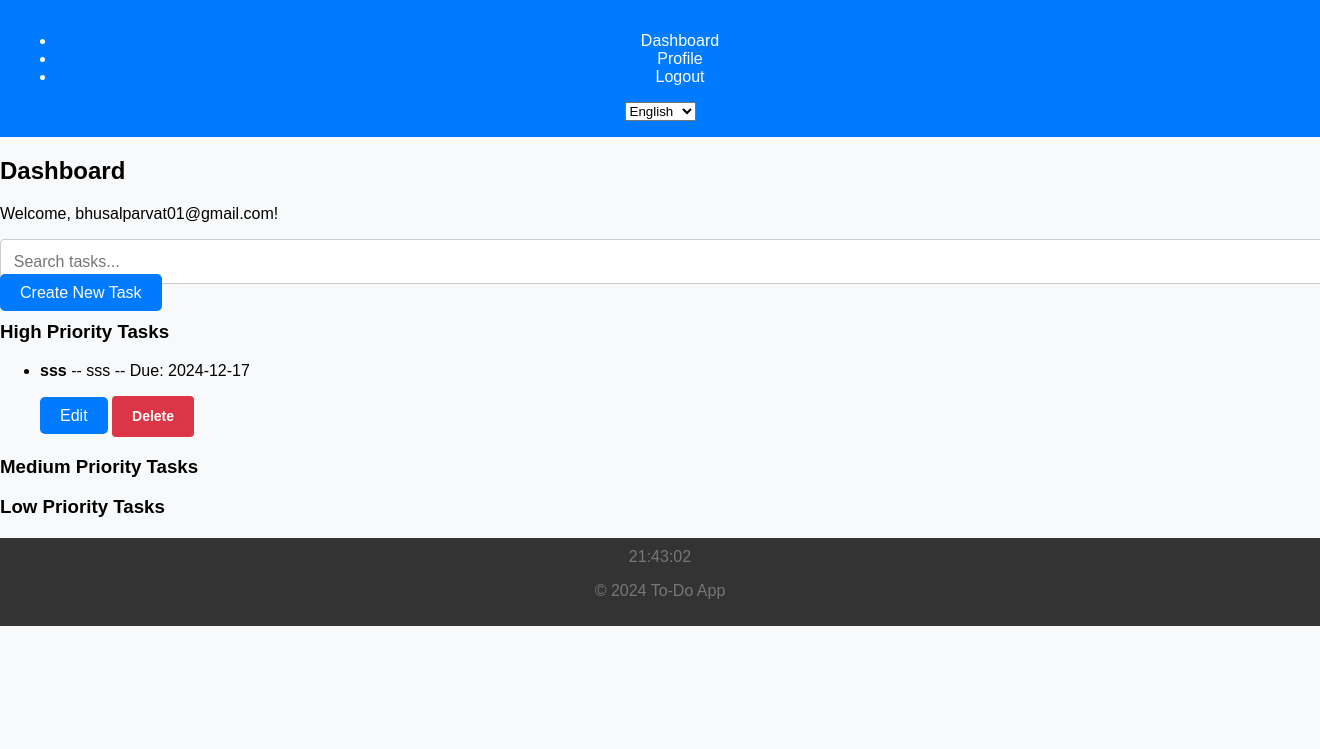
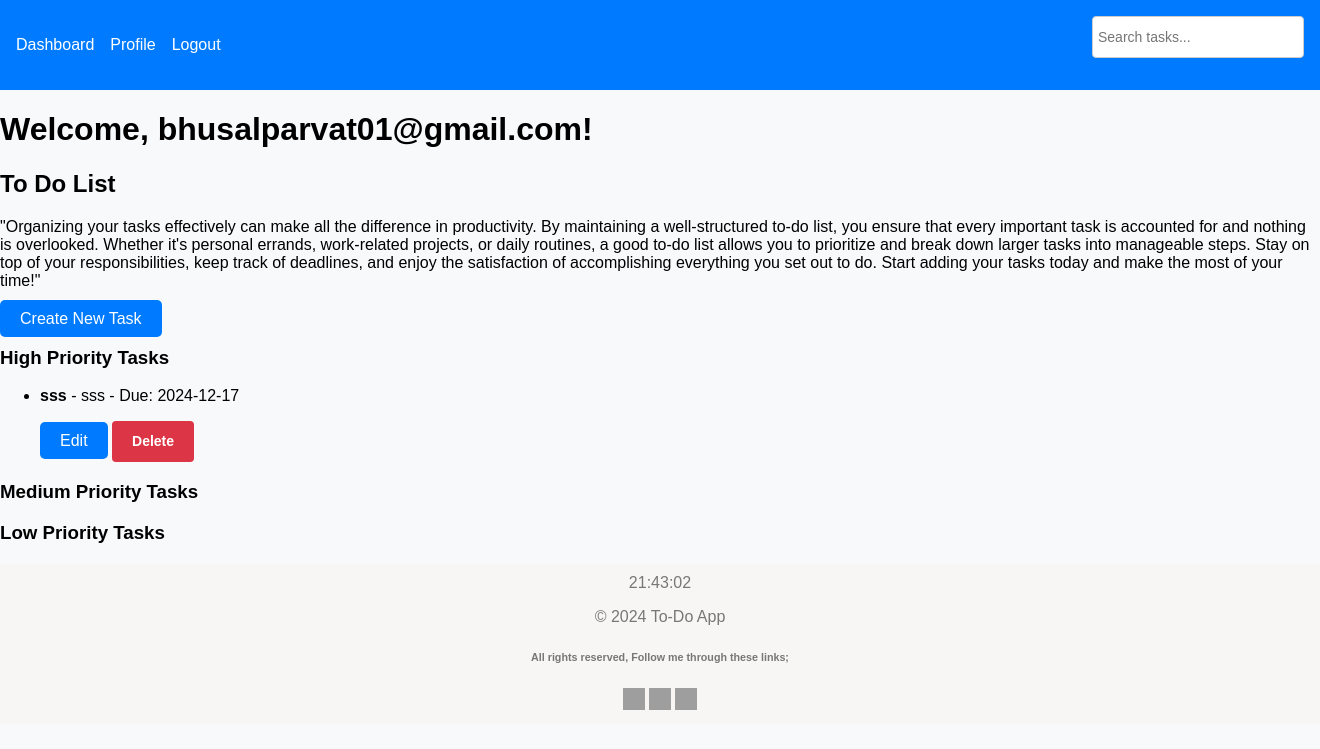
Before and after one commit to parvat07/SET09103-Advanced-Web-Technologies, a Flask app: page /dashboard in a window 1320 px wide; the page is wider, and only the part inside the window is pictured. Shown: the top 749 px of that part. Run offline with Flask 3, Linux system fonts and the light colour scheme; a user stored in the database is signed in; grey boxes are pictures that could not be loaded.

Commit message:
Organizing and Styling

```diff
--- a/static/css/style.css
+++ b/static/css/style.css
@@ -9,12 +9,24 @@ header {
     background: #007bff;
     padding: 1rem;
     color: #fff;
-    text-align: center;
+    display: flex;
+    justify-content: space-between;
+    align-items: center;
+}
+
+header nav ul {
+    display: flex;
+    list-style: none;
+    padding: 0;
+    margin: 0;
+}
+
+header nav ul li {
+    margin-right: 1rem; /* Space between links */
 }
 
 header nav a {
     color: #fff;
-    margin: 0 1rem;
     text-decoration: none;
 }
 
@@ -22,13 +34,54 @@ header nav a:hover {
     text-decoration: underline;
 }
 
-main .form-container {
-    max-width: 400px;
+.search-bar {
+    margin-bottom: 1rem; /* Adds a space to left of the search bar */
+}
+
+.search-bar input {
+    width: 200px; /* Set a fixed width for the search bar */
+    padding: 5px;
+    font-size: 14px;
+    height: 30px;
+    border-radius: 4px;
+}
+
+/* Styling for language dropdown */
+#language-select {
+    margin-left: 10px;
+    padding: 5px;
+}
+
+.task-actions {
+    margin-top: 20px; /* Adds a gap above the task actions */
+}
+
+
+.form-container {
+    max-width: 600px;
     margin: 2rem auto;
     padding: 2rem;
     background: #fff;
     box-shadow: 0 0 10px rgba(0, 0, 0, 0.1);
     border-radius: 8px;
+}
+
+/* Make smaller title and date input fields */
+.form-control-sm {
+    width: 100%;        /* Full width */
+    padding: 0.5rem;    /* Smaller padding */
+    font-size: 0.9rem;   /* Smaller font */
+    border: 1px solid #ccc;
+    border-radius: 4px;
+}
+
+/* Make textarea bigger for descriptions */
+textarea.form-control {
+    width: 100%;
+    padding: 0.8rem;
+    font-size: 1rem;
+    border: 1px solid #ccc;
+    border-radius: 4px;
 }
 
 .form-group {
@@ -70,7 +123,7 @@ footer {
     margin-top: 20px;
     padding: 10px;
     color: #777;
-    background-color: #333;
+    background-color: #f8f5f5;
 }
 
 
--- a/templates/base.html
+++ b/templates/base.html
@@ -15,14 +15,10 @@
                 <li><a href="{{ url_for('logout') }}">Logout</a></li>
             </ul>
         </nav>
-        <div class="header-info">
-            <p id="date-time"></p>
-            <p id="weather"></p>
-            <select id="language-select">
-                <option value="en">English</option>
-                <option value="es">Spanish</option>
-                <!-- Add more languages as needed -->
-            </select>
+        <div class="search-bar">
+            <input type="text" id="search" placeholder="Search tasks...">
+        </div>
+    </header>
         </div>
     </header>
     <main>
@@ -33,7 +29,28 @@
         <div class="real-time-clock">
             <span id="time"></span>
         </div>
+        <div id="google_translate_element"></div>
+        <script>
+        function googleTranslateElementInit() {
+        new google.translate.TranslateElement({pageLanguage: 'en'}, 'google_translate_element');
+        }
+        </script>
+        <script src="//translate.google.com/translate_a/element.js?cb=googleTranslateElementInit"></script>
+
         <p>&copy; 2024 To-Do App</p>
+
+        <h6>All rights reserved, Follow me through these links;</h6>
+        <div class="social-icons">
+        <a href="https://www.instagram.com/iamnotparvaaat/" target="_blank">
+        <img src="https://th.bing.com/th/id/OIP.JtmXSh_uyZBaTg1eXd-NtgAAAA?pid=ImgDet&rs=1" alt="Instagram" width="22" height="22"/>
+        </a>
+        <a href="https://www.facebook.com/parvat.bhusal" target="_blank">
+        <img src="https://pngimg.com/uploads/facebook_logos/facebook_logos_PNG19761.png" alt="Facebook" width="22" height="22"/>
+        </a>
+        <a href="https://uk.linkedin.com/in/parvat-bhusal-65b1a4258" target="_blank">
+        <img src="https://pngimg.com/uploads/linkedIn/linkedIn_PNG39.png" alt="LinkedIn" width="22" height="22"/>
+        </a>
+        </div>
     </footer>
 
     <script>
--- a/templates/dashboard.html
+++ b/templates/dashboard.html
@@ -3,42 +3,47 @@
 {% block title %}Dashboard{% endblock %}
 
 {% block content %}
-<h2>Dashboard</h2>
 <div class="welcome-message">
-    <p>Welcome, {{ current_user.email }}!</p>
+    <h1 class="text-center">Welcome, {{ current_user.email }}!</h1>
+    <h2 class="text-center">To Do List</h2>
+    <p class="text-justify">
+        "Organizing your tasks effectively can make all the difference in productivity. By maintaining a well-structured to-do list,
+        you ensure that every important task is accounted for and nothing is overlooked. Whether it's personal errands, work-related
+        projects, or daily routines, a good to-do list allows you to prioritize and break down larger tasks into manageable steps.
+        Stay on top of your responsibilities, keep track of deadlines, and enjoy the satisfaction of accomplishing everything you set
+        out to do. Start adding your tasks today and make the most of your time!"
+    </p>
 </div>
 
-<div class="search-bar">
-    <input type="text" id="search" placeholder="Search tasks...">
-</div>
-
-<div class="task-actions">
+<div class="task-actions text-center">
     <a href="{{ url_for('create_task') }}" class="btn btn-primary">Create New Task</a>
 </div>
 
 <div class="task-list">
     <!-- High Priority Tasks -->
-    <h3>High Priority Tasks</h3>
+    <h3 class="priority-title">High Priority Tasks</h3>
     <ul>
         {% for task in high_priority_tasks %}
-        <li>
-            <p><strong>{{ task.title }}</strong> --
+        <li class="task-item">
+            <p>
+                <strong>{{ task.title }}</strong> -
                 {% if task.description %}
                     {% if task.description|length > 10 %}
-                        {{ task.description[:10] }}... <a href="{{ url_for('task_detail', task_id=task.id) }}">See more</a>
+                        {{ task.description[:10] }}...
+                        <a href="{{ url_for('task_detail', task_id=task.id) }}">See more</a>
                     {% else %}
                         {{ task.description }}
                     {% endif %}
                 {% else %}
                     No description available
                 {% endif %}
-                -- Due: {{ task.due_date }}</p>
+                - Due: {{ task.due_date }}
+            </p>
             <div class="task-buttons">
                 <a href="{{ url_for('edit_task', task_id=task.id) }}" class="btn btn-secondary">Edit</a>
-
-                <!-- Delete Form -->
                 <form action="{{ url_for('delete_task', task_id=task.id) }}" method="POST" style="display:inline;">
-                    <button type="submit" class="btn btn-danger" onclick="return confirm('Are you sure you want to delete this task?')">Delete</button>
+                    <button type="submit" class="btn btn-danger"
+                        onclick="return confirm('Are you sure you want to delete this task?')">Delete</button>
                 </form>
             </div>
         </li>
@@ -46,27 +51,29 @@
     </ul>
 
     <!-- Medium Priority Tasks -->
-    <h3>Medium Priority Tasks</h3>
+    <h3 class="priority-title">Medium Priority Tasks</h3>
     <ul>
         {% for task in medium_priority_tasks %}
-        <li>
-            <p><strong>{{ task.title }}</strong> --
+        <li class="task-item">
+            <p>
+                <strong>{{ task.title }}</strong> -
                 {% if task.description %}
                     {% if task.description|length > 10 %}
-                        {{ task.description[:10] }}... <a href="{{ url_for('task_detail', task_id=task.id) }}">See more</a>
+                        {{ task.description[:10] }}...
+                        <a href="{{ url_for('task_detail', task_id=task.id) }}">See more</a>
                     {% else %}
                         {{ task.description }}
                     {% endif %}
                 {% else %}
                     No description available
                 {% endif %}
-                -- Due: {{ task.due_date }}</p>
+                - Due: {{ task.due_date }}
+            </p>
             <div class="task-buttons">
                 <a href="{{ url_for('edit_task', task_id=task.id) }}" class="btn btn-secondary">Edit</a>
-
-                <!-- Delete Form -->
                 <form action="{{ url_for('delete_task', task_id=task.id) }}" method="POST" style="display:inline;">
-                    <button type="submit" class="btn btn-danger" onclick="return confirm('Are you sure you want to delete this task?')">Delete</button>
+                    <button type="submit" class="btn btn-danger"
+                        onclick="return confirm('Are you sure you want to delete this task?')">Delete</button>
                 </form>
             </div>
         </li>
@@ -74,32 +81,33 @@
     </ul>
 
     <!-- Low Priority Tasks -->
-    <h3>Low Priority Tasks</h3>
+    <h3 class="priority-title">Low Priority Tasks</h3>
     <ul>
         {% for task in low_priority_tasks %}
-        <li>
-            <p><strong>{{ task.title }}</strong> --
+        <li class="task-item">
+            <p>
+                <strong>{{ task.title }}</strong> -
                 {% if task.description %}
                     {% if task.description|length > 10 %}
-                        {{ task.description[:10] }}... <a href="{{ url_for('task_detail', task_id=task.id) }}">See more</a>
+                        {{ task.description[:10] }}...
+                        <a href="{{ url_for('task_detail', task_id=task.id) }}">See more</a>
                     {% else %}
                         {{ task.description }}
                     {% endif %}
                 {% else %}
                     No description available
                 {% endif %}
-                -- Due: {{ task.due_date }}</p>
+                - Due: {{ task.due_date }}
+            </p>
             <div class="task-buttons">
                 <a href="{{ url_for('edit_task', task_id=task.id) }}" class="btn btn-secondary">Edit</a>
-
                 <form action="{{ url_for('delete_task', task_id=task.id) }}" method="POST" style="display:inline;">
-                    <button type="submit" class="btn btn-danger" onclick="return confirm('Are you sure you want to delete this task?')">Delete</button>
+                    <button type="submit" class="btn btn-danger"
+                        onclick="return confirm('Are you sure you want to delete this task?')">Delete</button>
                 </form>
             </div>
-
         </li>
         {% endfor %}
     </ul>
 </div>
-
 {% endblock %}
```
Also changed, not shown: templates/edit_task.html (+23 -8 lines), templates/login.html (+19 -9 lines), templates/register.html (+6 -21 lines), instance/todo.db.
